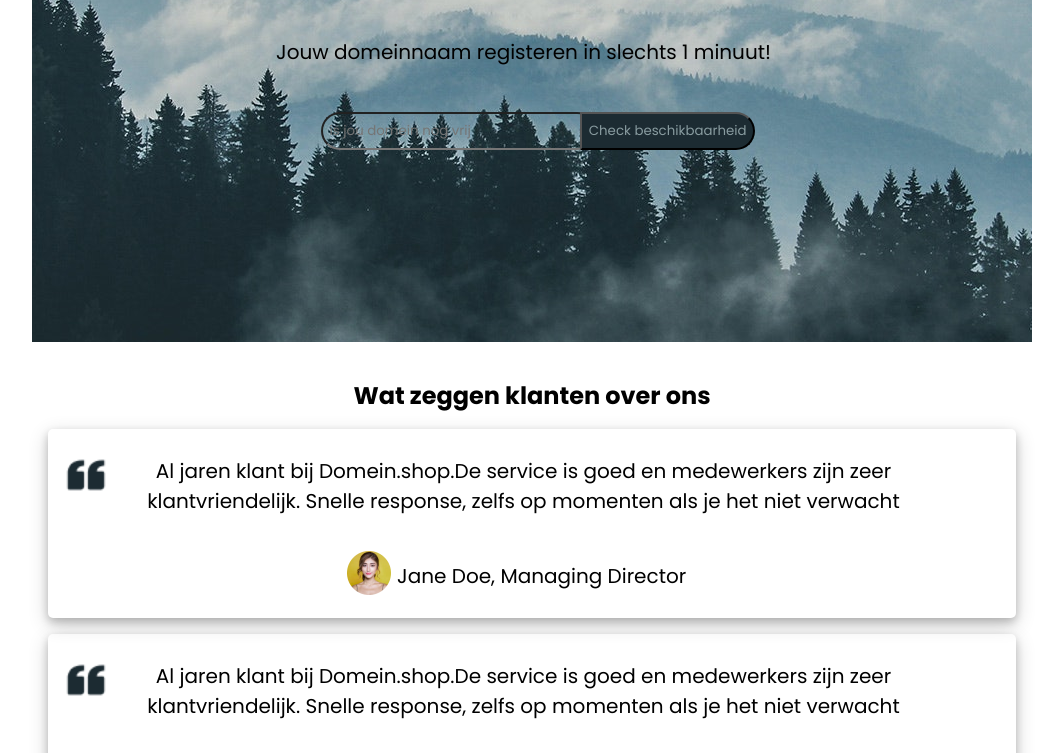
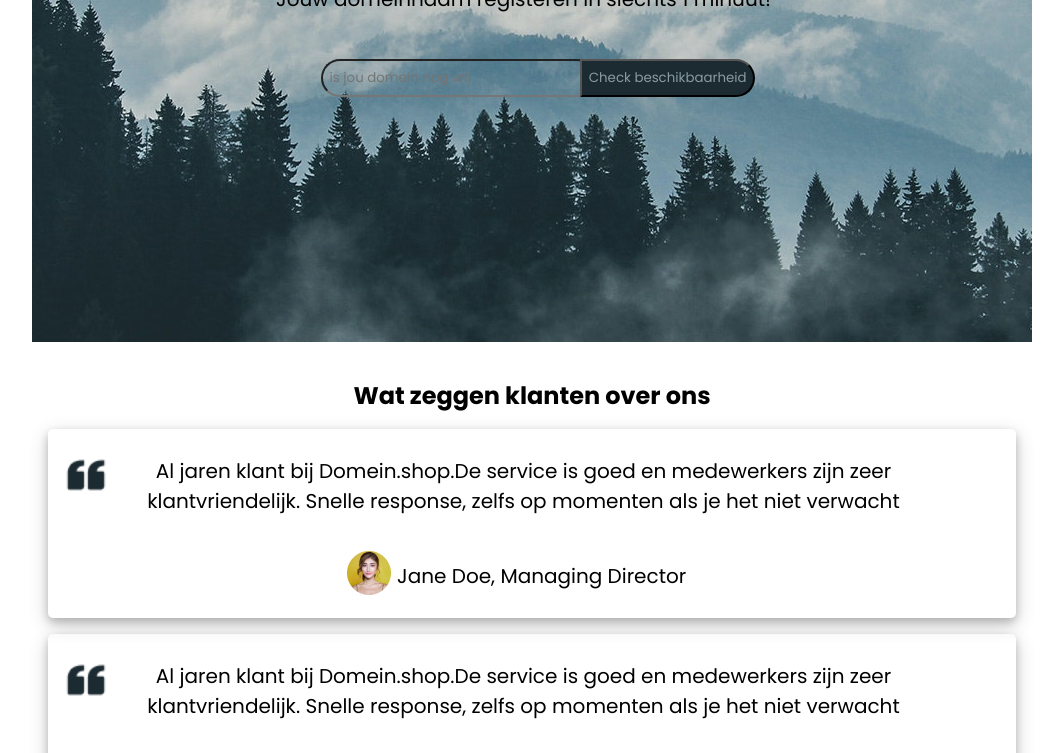
Before and after one commit to pixelPopping/domein.shop, a website: page DomeinShop/index.html in a window 1280 px wide. Shown: the part 210-963 px from the top of the page, without its empty margins (108-1171 px from the left). Drawn offline with Linux system fonts and the light colour scheme; a web font is replaced by a local one.

Commit message:
Update styles.css

```diff
--- a/DomeinShop/styles.css
+++ b/DomeinShop/styles.css
@@ -64,7 +64,7 @@ h2 {
     height: 500px;
     background-position: center;
     background-image: url(assets/Images/mountains.jpg);
-    padding: 54px  50px;
+    padding: 1px  50px;
     margin:  auto;
     position: relative;
 
```
